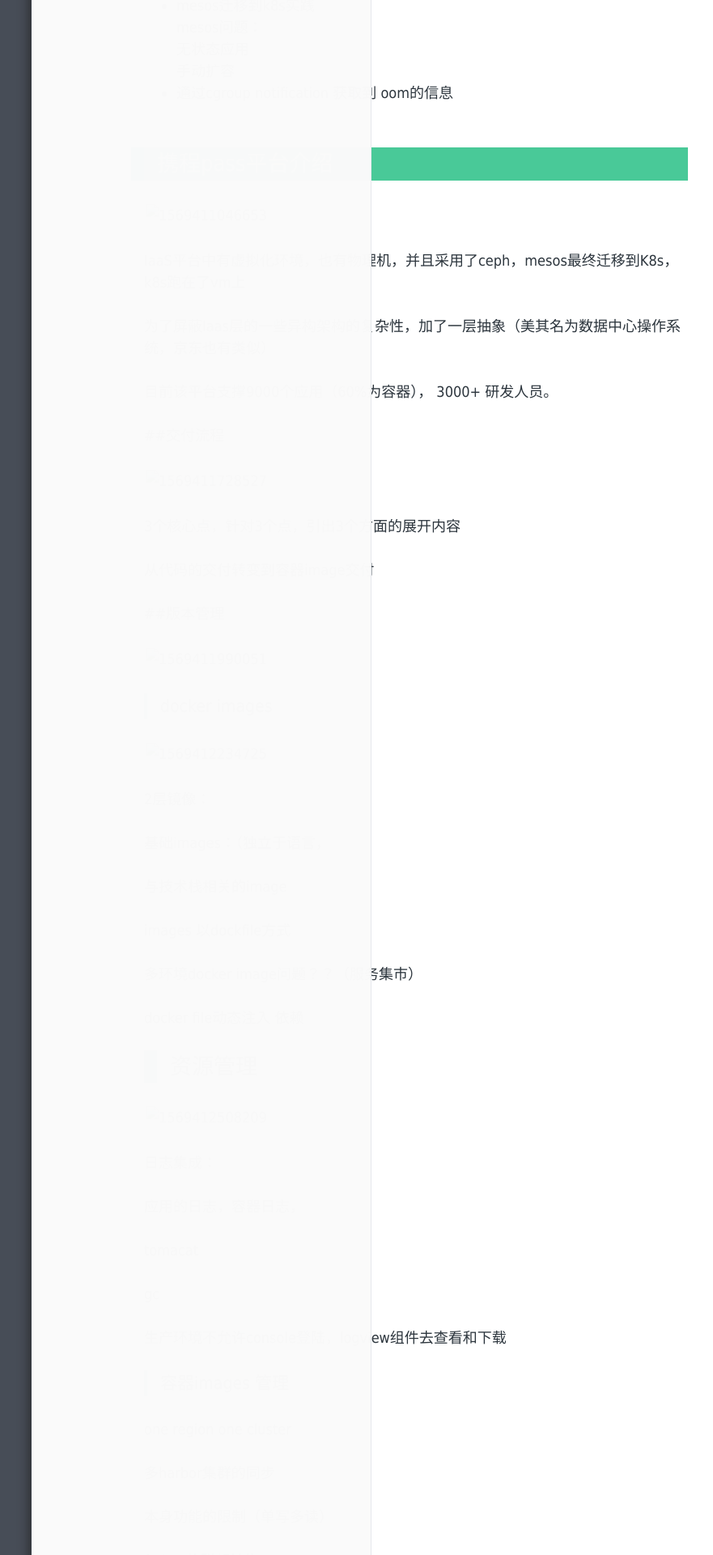
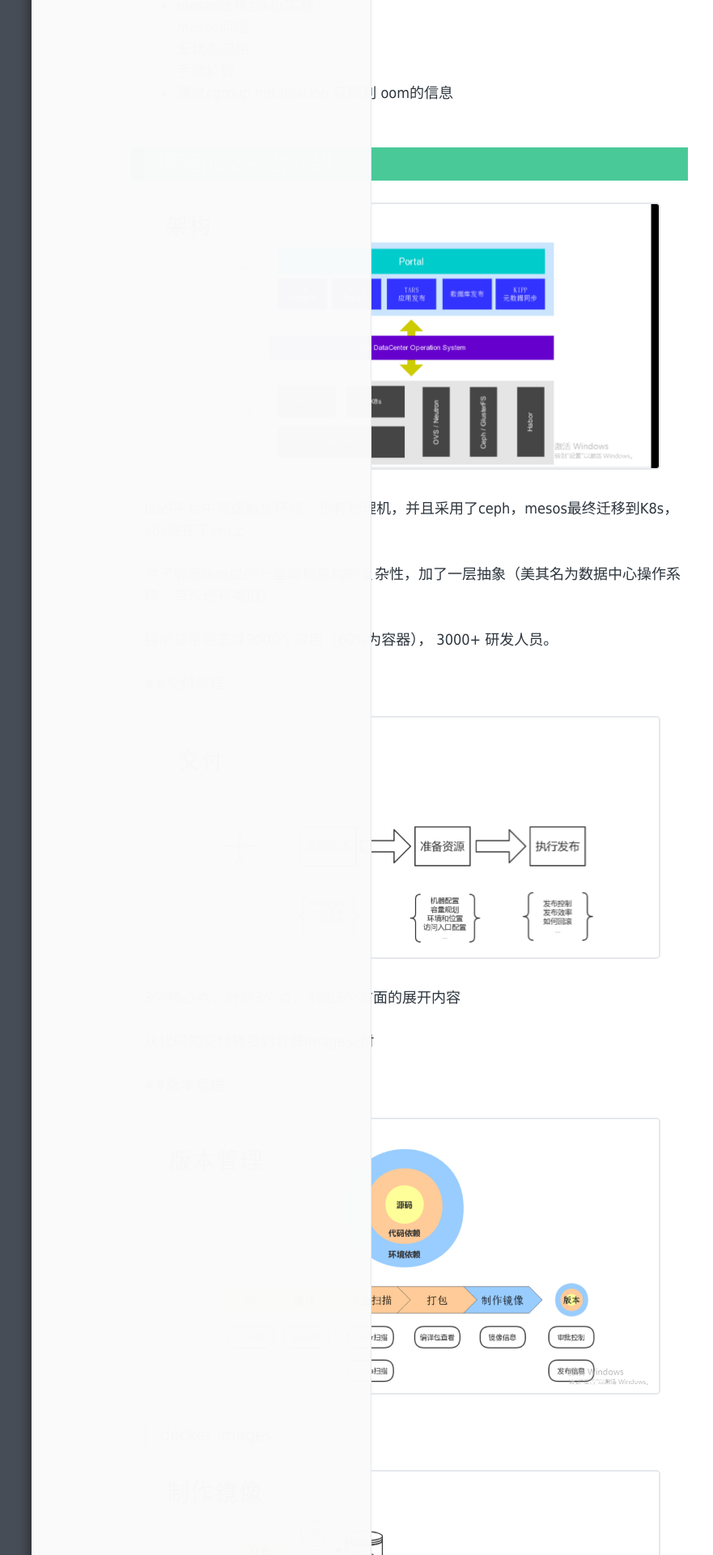
Before and after one commit to jamesWsg/jamesWsg.github.io, a Jekyll site: the page built from _posts/技术/2019-09-15-study-ctrip-container-delivery-practice.md, in a window 1280 px wide. Shown: the part 1302-3222 px from the top of the page at 81% size, without its empty margins (126-1007 px from the left). Built offline with Jekyll 4.4.1, drawn with Linux system fonts in a browser that asks for light colours; comment, search, counter and statistics services are not loaded; some of the changed text lies outside the part shown.

Commit message:
add images

```diff
--- a/_posts/技术/2019-09-15-study-ctrip-container-delivery-practice.md
+++ b/_posts/技术/2019-09-15-study-ctrip-container-delivery-practice.md
@@ -80,7 +80,7 @@ category: 技术
 
 
 
-![1569411046653](img/ctrip container/architect.png)
+![1569411046653](../../images/ctrip container/architect.png)
 
 IaaS平台中有虚拟化环境，也有物理机，并且采用了ceph，mesos最终迁移到K8s，k8s跑在了vm上
 
@@ -92,7 +92,7 @@ IaaS平台中有虚拟化环境，也有物理机，并且采用了ceph，mesos
 
 ##交付流程
 
-![1569411728527](img/ctrip container/diliver.png)
+![1569411728527](../../images/ctrip container/diliver.png)
 
 3个核心点，针对3个点，引出3个方面的展开内容
 
@@ -106,7 +106,7 @@ IaaS平台中有虚拟化环境，也有物理机，并且采用了ceph，mesos
 
 
 
-![1569411990051](img/ctrip container/version_control.png)
+![1569411990051](../../images/ctrip container/version_control.png)
 
 
 
@@ -116,7 +116,7 @@ IaaS平台中有虚拟化环境，也有物理机，并且采用了ceph，mesos
 
 
 
-![1569412234725](img/ctrip container/docker_images.png)
+![1569412234725](../../images/ctrip container/docker_images.png)
 
 
 
@@ -144,7 +144,7 @@ docker file动态注入 依赖
 
 
 
-![1569412508209](img/ctrip container/resource_manager.png)
+![1569412508209](../../images/ctrip container/resource_manager.png)
 
 
 
```
Also changed, not shown: images/ctrip container/architect.png (added), images/ctrip container/diliver.png (added), images/ctrip container/docker_images.png (added), images/ctrip container/resource_manager.png (added), images/ctrip container/version_control.png (added).
